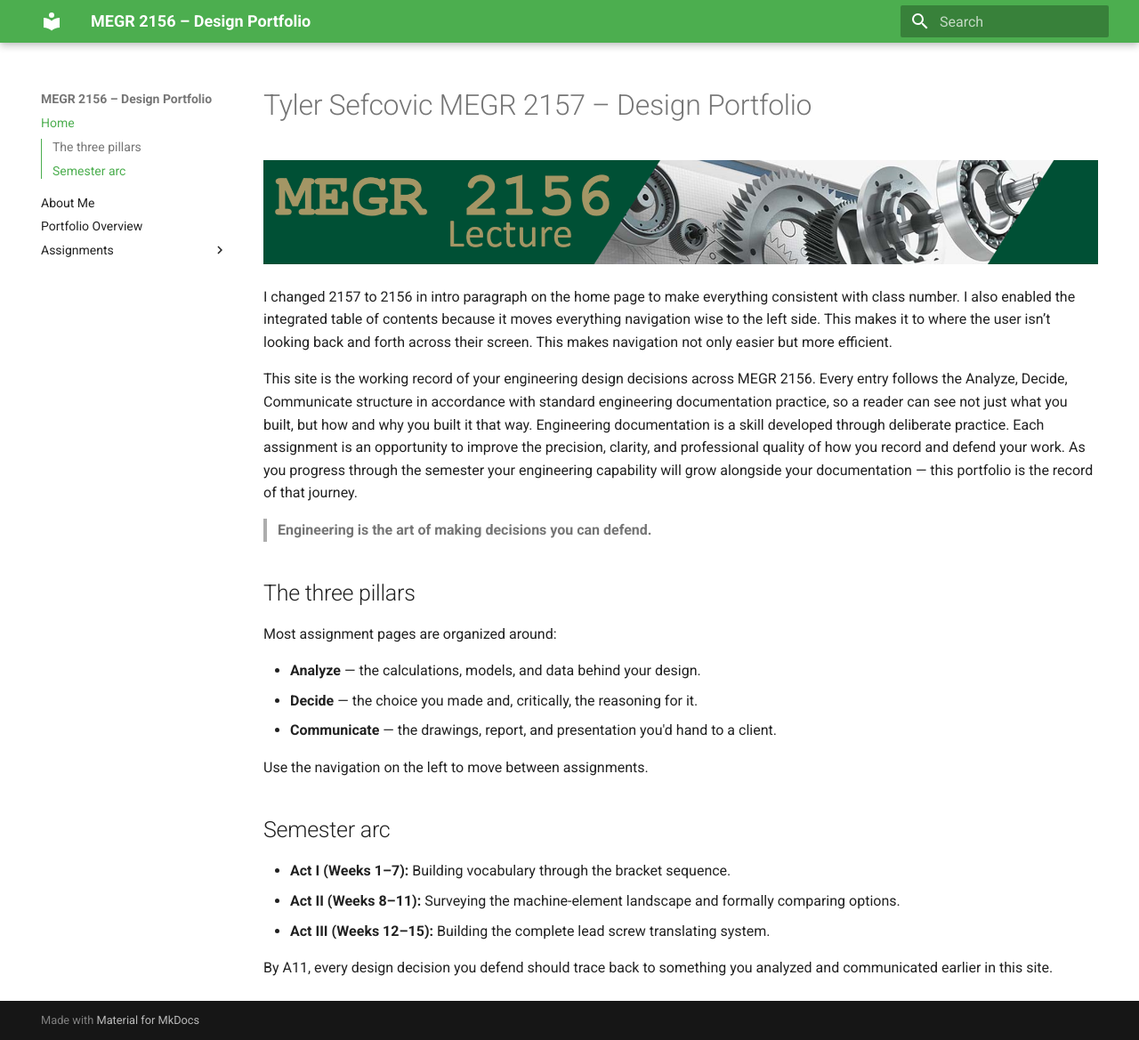
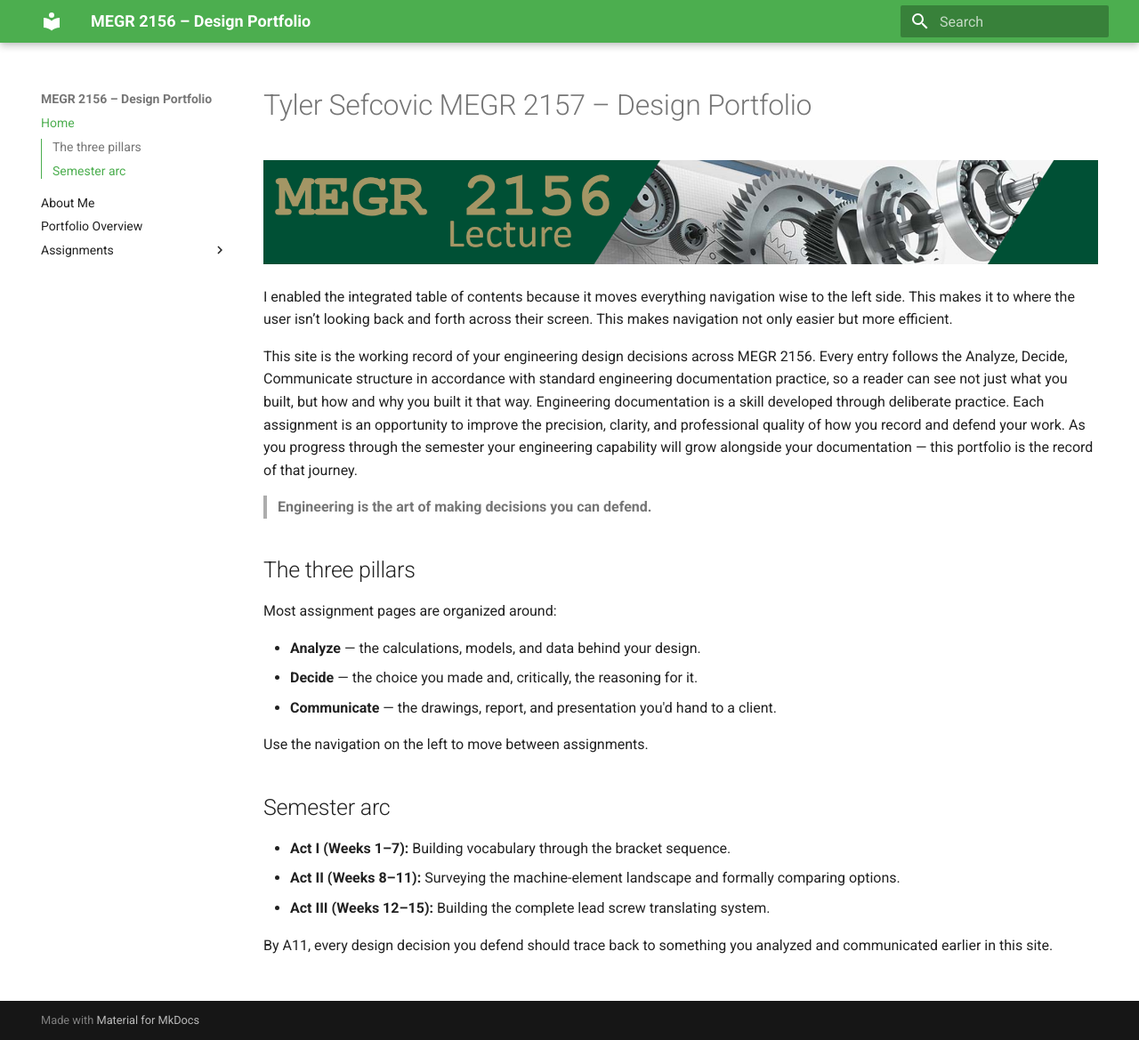
Before and after one commit to tsefcovic/design-projects-portfolio, an MkDocs documentation site: the page built from docs/index.md, in a window 1280 px wide and 1169 px high. Shown: the whole window at 89% size. Built offline with MkDocs 1.6.1 and Material for MkDocs 9.7.7, drawn with Linux system fonts in a browser that asks for light colours.

Commit message:
Update introduction paragraph for consistency
Removed reference to class number change for clarity.

```diff
--- a/docs/index.md
+++ b/docs/index.md
@@ -2,7 +2,7 @@
 
 ![MEGR 2156-7 Title](MEGR2156title.png)
 
-I changed 2157 to 2156 in intro paragraph on the home page to make everything consistent with class number. I also enabled the integrated table of contents because it moves everything navigation wise to the left side. This makes it to where the user isn’t looking back and forth across their screen. This makes navigation not only easier but more efficient.
+I enabled the integrated table of contents because it moves everything navigation wise to the left side. This makes it to where the user isn’t looking back and forth across their screen. This makes navigation not only easier but more efficient.
 
 This site is the working record of your engineering design decisions across MEGR 2156. Every entry follows the Analyze, Decide, Communicate structure in accordance with standard engineering documentation practice, so a reader can see not just what you built, but how and why you built it that way. Engineering documentation is a skill developed through deliberate practice. Each assignment is an opportunity to improve the precision, clarity, and professional quality of how you record and defend your work. As you progress through the semester your engineering capability will grow alongside your documentation — this portfolio is the record of that journey.
 
```
